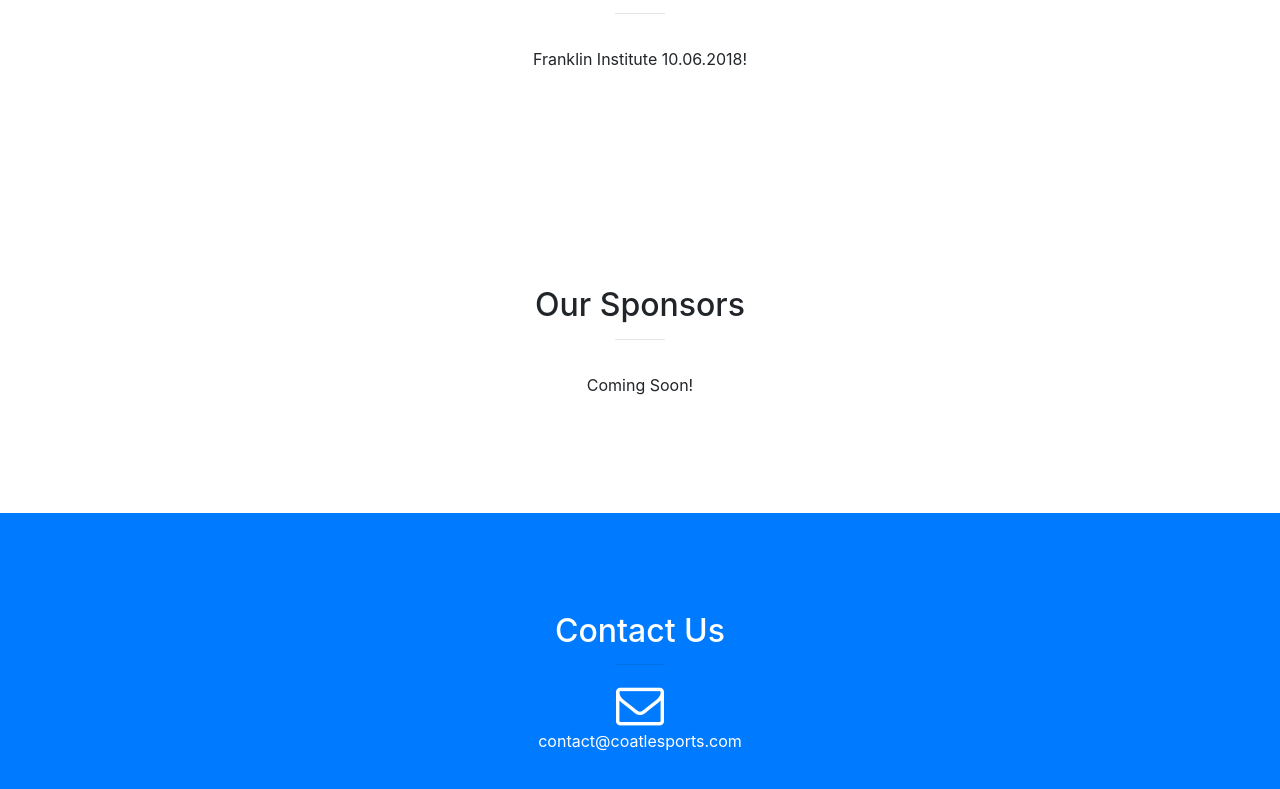
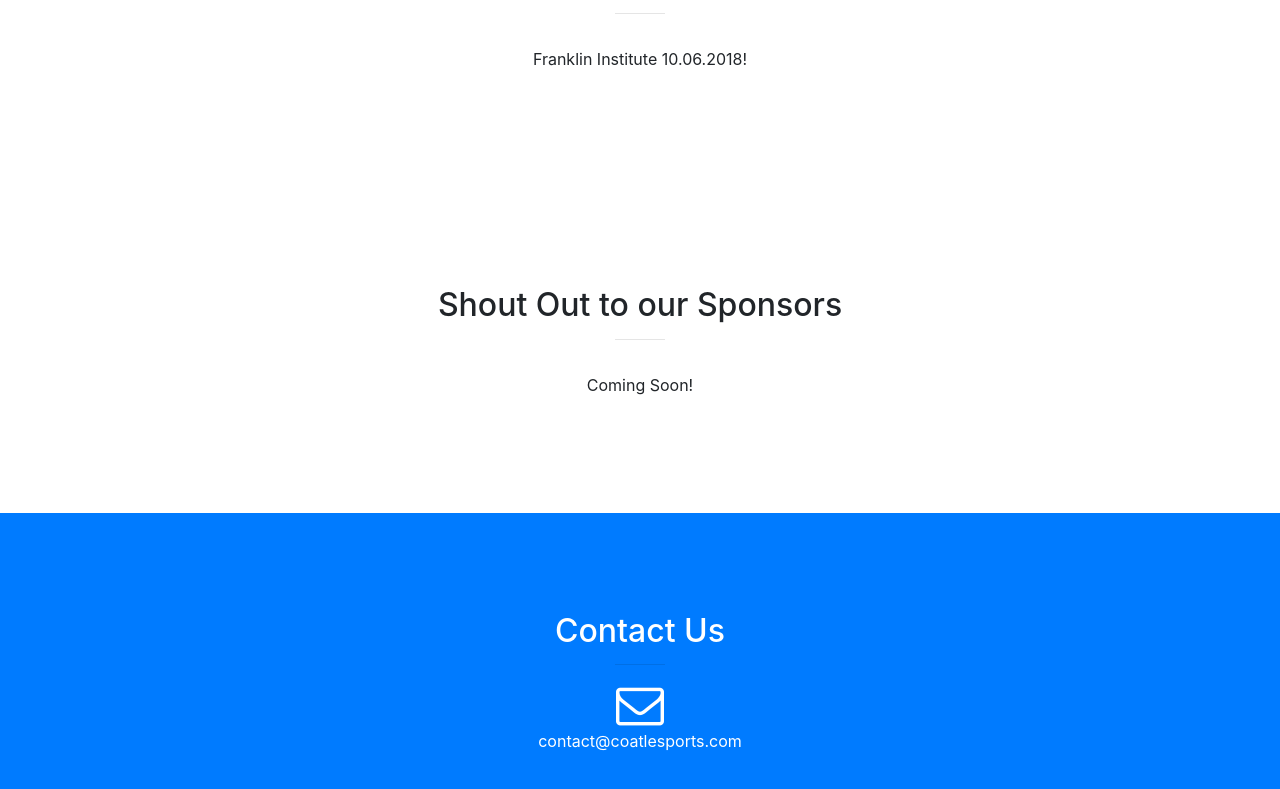
Before and after one commit to coatlesports/coatlesports.github.io, a website with bundled scripts: page index.html in a window 1280 px wide. Shown: the part 1404-2193 px from the top of the page. Built offline with nearby package versions, Linux system fonts and the light colour scheme.

Commit message:
Update index.html

```diff
--- a/index.html
+++ b/index.html
@@ -97,7 +97,7 @@ Coatl eSports is looking forward to kicking off our first Dota 2 tournament at t
       <div class="container">
         <div class="row">
           <div class="col-lg-12 text-center">
-            <h2 class="section-heading">Our Sponsors</h2>
+            <h2 class="section-heading">Shout Out to our Sponsors</h2>
             <hr class="primary">
              <hr class="light">
             <p>Coming Soon!</p>
```
